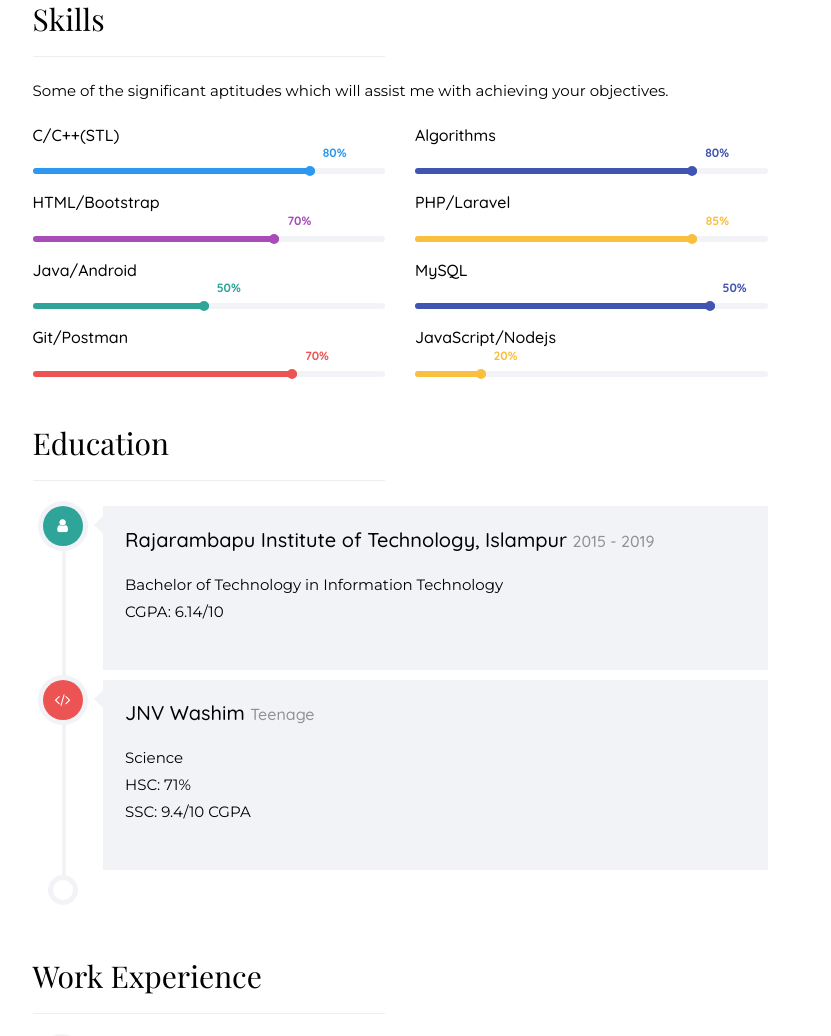
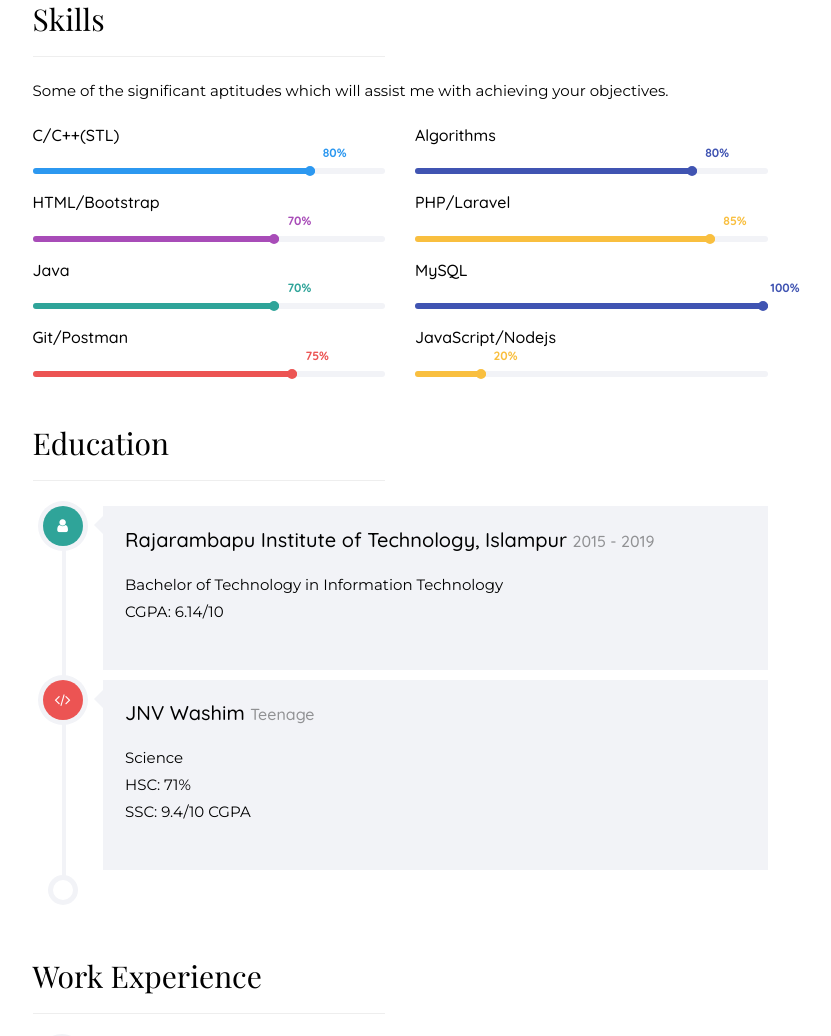
Before and after one commit to buddhabhushanbhagat/-, a plain HTML site: page index.html in a window 1280 px wide. Shown: the part 777-1813 px from the top of the page, without its empty margins (390-1221 px from the left). Drawn offline with nearby package versions, Linux system fonts and the light colour scheme; a web font is replaced by a local one.

Commit message:
Update index.html

```diff
--- a/index.html
+++ b/index.html
@@ -216,7 +216,7 @@
                               <h3 style="font-weight: 500;">PHP/Laravel</h3>
                               <div class="progress">
                                  <div class="progress-bar color-3" role="progressbar" aria-valuenow="20"
-                                    aria-valuemin="0" aria-valuemax="100" style="width:80%">
+                                    aria-valuemin="0" aria-valuemax="100" style="width:85%">
                                     <span>85%</span>
                                  </div>
                               </div>
@@ -224,11 +224,11 @@
                         </div>
                         <div class="col-md-6 animate-box" data-animate-effect="fadeInLeft">
                            <div class="progress-wrap">
-                              <h3 style="font-weight: 500;">Java/Android</h3>
+                              <h3 style="font-weight: 500;">Java</h3>
                               <div class="progress">
                                  <div class="progress-bar color-5" role="progressbar" aria-valuenow="50"
-                                    aria-valuemin="0" aria-valuemax="100" style="width:50%">
-                                    <span>50%</span>
+                                    aria-valuemin="0" aria-valuemax="100" style="width:70%">
+                                    <span>70%</span>
                                  </div>
                               </div>
                            </div>
@@ -238,8 +238,8 @@
                               <h3 style="font-weight: 500;">MySQL</h3>
                               <div class="progress">
                                  <div class="progress-bar color-6" role="progressbar" aria-valuenow="50"
-                                    aria-valuemin="0" aria-valuemax="100" style="width:85%">
-                                    <span>50%</span>
+                                    aria-valuemin="0" aria-valuemax="100" style="width:100%">
+                                    <span>100%</span>
                                  </div>
                               </div>
                            </div>
@@ -250,7 +250,7 @@
                               <div class="progress">
                                  <div class="progress-bar color-7" role="progressbar" aria-valuenow="70"
                                     aria-valuemin="0" aria-valuemax="100" style="width:75%">
-                                    <span>70%</span>
+                                    <span>75%</span>
                                  </div>
                               </div>
                            </div>
```
